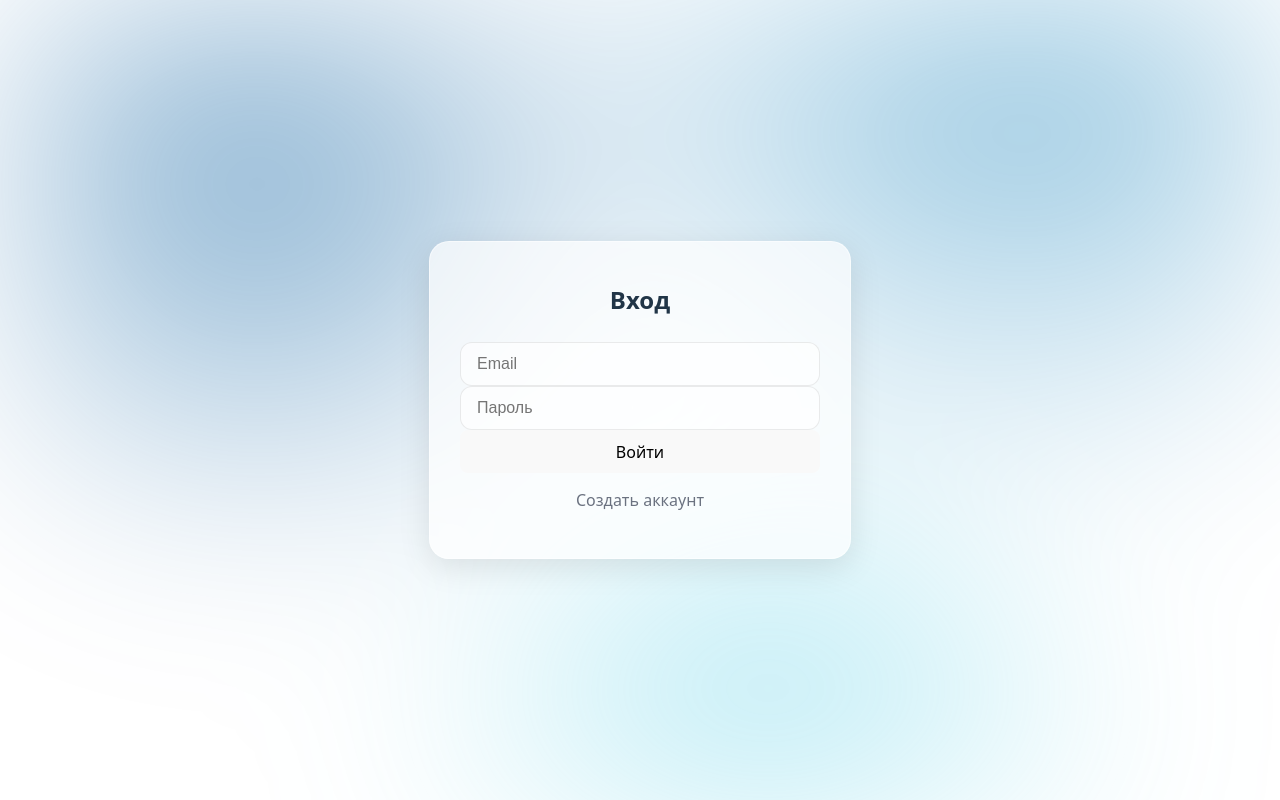
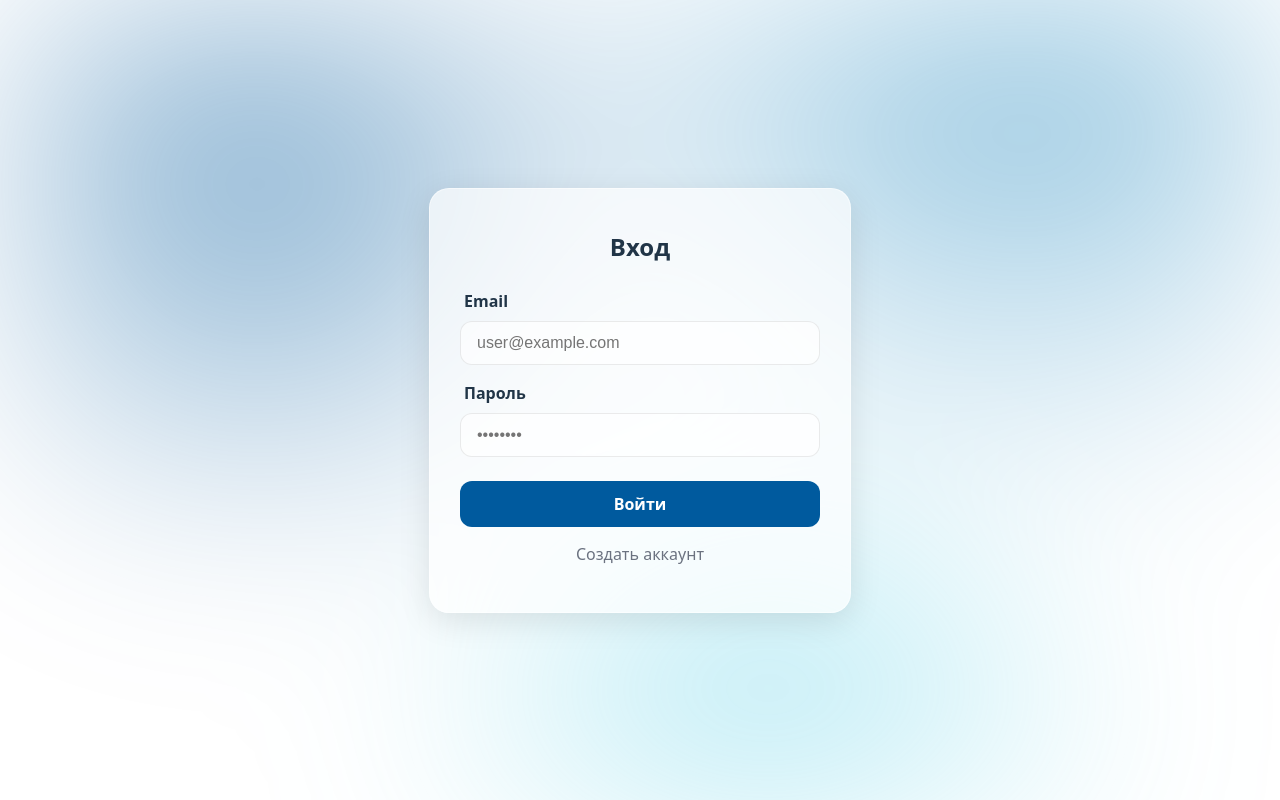
Before and after one commit to Scripting-programming-languages/interview-frontend, a React (Vite) app: page / in a window 1280 px wide. Built offline with nearby package versions, Linux system fonts and the light colour scheme.

Commit message:
Обновление логики и структуры страницы входа

```diff
--- a/src/pages/Login.jsx
+++ b/src/pages/Login.jsx
@@ -4,52 +4,81 @@ import api from '../api/axios';
 import '../styles/auth.css';
 
 export default function Login() {
-  const [email, setEmail] = useState('');
-  const [password, setPassword] = useState('');
+  const [formData, setFormData] = useState({
+    email: '',
+    password: ''
+  });
+
+  const [error, setError] = useState('');
   const navigate = useNavigate();
 
-  const handleLogin = async () => {
+  const handleChange = (e) => {
+    const { name, value } = e.target;
+    setFormData(prev => ({ ...prev, [name]: value }));
+  };
+
+  const handleLogin = async (e) => {
+    e.preventDefault();
+    setError('');
+
     try {
-      const response = await api.post('/auth/login', {
-        email: email,
-        password: password
-      });
+      const response = await api.post('/auth/login', formData);
 
+      if (response.status === 200) {
         const { access_token, refresh_token } = response.data;
 
         localStorage.setItem('accessToken', access_token);
         localStorage.setItem('refreshToken', refresh_token);
 
         navigate('/dashboard');
-
+      }
     } catch (err) {
-      const errorMessage = err.response?.data?.error || 'Что-то пошло не так. Попробуйте позже.';
-      console.error('Ошибка входа:', err);
-      alert(errorMessage);
+      const errorMessage = err.response?.data?.error || 'Ошибка входа';
+      setError(errorMessage);
     }
   };
 
   return (
     <div className="auth-container">
-      <div className="auth-card">
+      <form className="auth-card" onSubmit={handleLogin}>
         <h2>Вход</h2>
+
+        {error && <p className="error-message">{error}</p>}
+
+        <div className="input-field">
+          <label htmlFor="email">Email</label>
           <input
+            id="email"
+            name="email"
             type="email"
-          placeholder="Email"
-          value={email}
-          onChange={(e) => setEmail(e.target.value)}
+            placeholder="user@example.com"
+            required
+            value={formData.email}
+            onChange={handleChange}
           />
+        </div>
+
+        <div className="input-field">
+          <label htmlFor="password">Пароль</label>
           <input
+            id="password"
+            name="password"
             type="password"
-          placeholder="Пароль"
-          value={password}
-          onChange={(e) => setPassword(e.target.value)}
+            placeholder="••••••••"
+            required
+            value={formData.password}
+            onChange={handleChange}
           />
-        <button onClick={handleLogin}>Войти</button>
-        <p onClick={() => navigate('/register')} className="link" style={{ cursor: 'pointer' }}>
+        </div>
+
+        <button type="submit" className="auth-button">
+          Войти
+        </button>
+
+        <p onClick={() => navigate('/register')} className="link">
           Создать аккаунт
         </p>
-      </div>
+      </form>
     </div>
   );
 }
```
Lines whose indentation alone changed are shown as unchanged.
